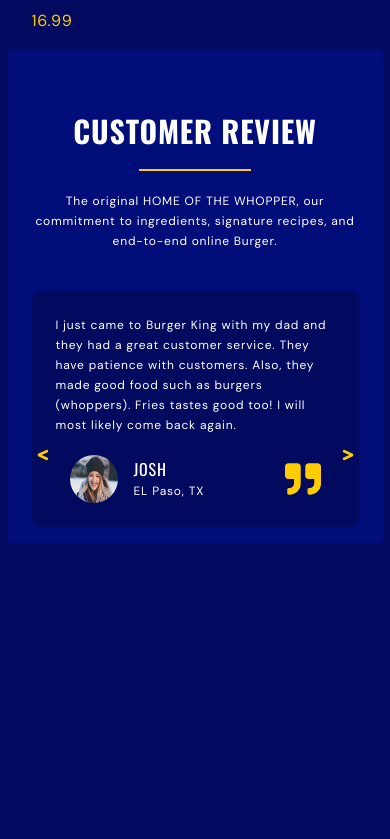
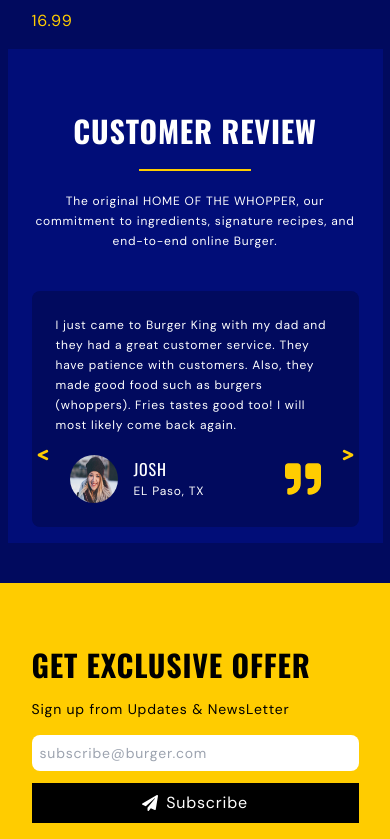
Before and after one commit to Manikandan1818/burger, a React (Vite) app: page / in a window 390 px wide. Shown: the part 8518-9357 px from the top of the page. Before the commit the page ends 9061 px from the top, so only its background shows below. Built offline with nearby package versions, Linux system fonts and the light colour scheme; a web font is replaced by a local one.

Commit message:
Contact component completed

```diff
--- a/src/App.jsx
+++ b/src/App.jsx
@@ -1,5 +1,6 @@
 import About from "./components/About";
 import Category from "./components/Category";
+import Contact from "./components/Contact";
 import Hero from "./components/Hero";
 import Menu from "./components/Menu";
 import Nav from "./components/Nav";
@@ -16,6 +17,7 @@
       <About />
       <Menu />
       <Review />
+      <Contact />
     </>
   );
 };
--- /dev/null
+++ b/src/components/Contact.jsx
@@ -0,0 +1,31 @@
+import { FaPaperPlane } from "react-icons/fa";
+
+const Contact = () => {
+  return (
+    <section
+      id="contact"
+      className="bg-secondaryColor flex flex-col gap-5 md:items-center md:flex-row"
+    >
+      <div className="container">
+        <div className="space-y-4 md:flex-1">
+          <h2 className="sec-title text-black">GET EXCLUSIVE OFFER</h2>
+          <p className="text-sm text-black">
+            Sign up from Updates & NewsLetter
+          </p>
+        </div>
+        <div className="flex flex-col gap-3 md:flex-row md:flex-1 mt-4">
+          <input
+            type="email"
+            placeholder="subscribe@burger.com"
+            className="p-2 text-black rounded-lg text-sm outline-none w-full"
+          />
+          <a className="flex items-center justify-center gap-2 bg-black p-2 cursor-pointer hover:opacity-75">
+            <FaPaperPlane /> Subscribe
+          </a>
+        </div>
+      </div>
+    </section>
+  );
+};
+
+export default Contact;
--- a/src/components/Review.jsx
+++ b/src/components/Review.jsx
@@ -36,7 +36,7 @@
   };
 
   return (
-    <section id="menu" className="container bg-primaryColorLight">
+    <section id="menu" className="container bg-primaryColorLight mb-10">
       <div className="max-w-md mx-auto text-center">
         <h2 className="sec-title">Customer Review</h2>
         <div className="seperator mx-auto"></div>
```
